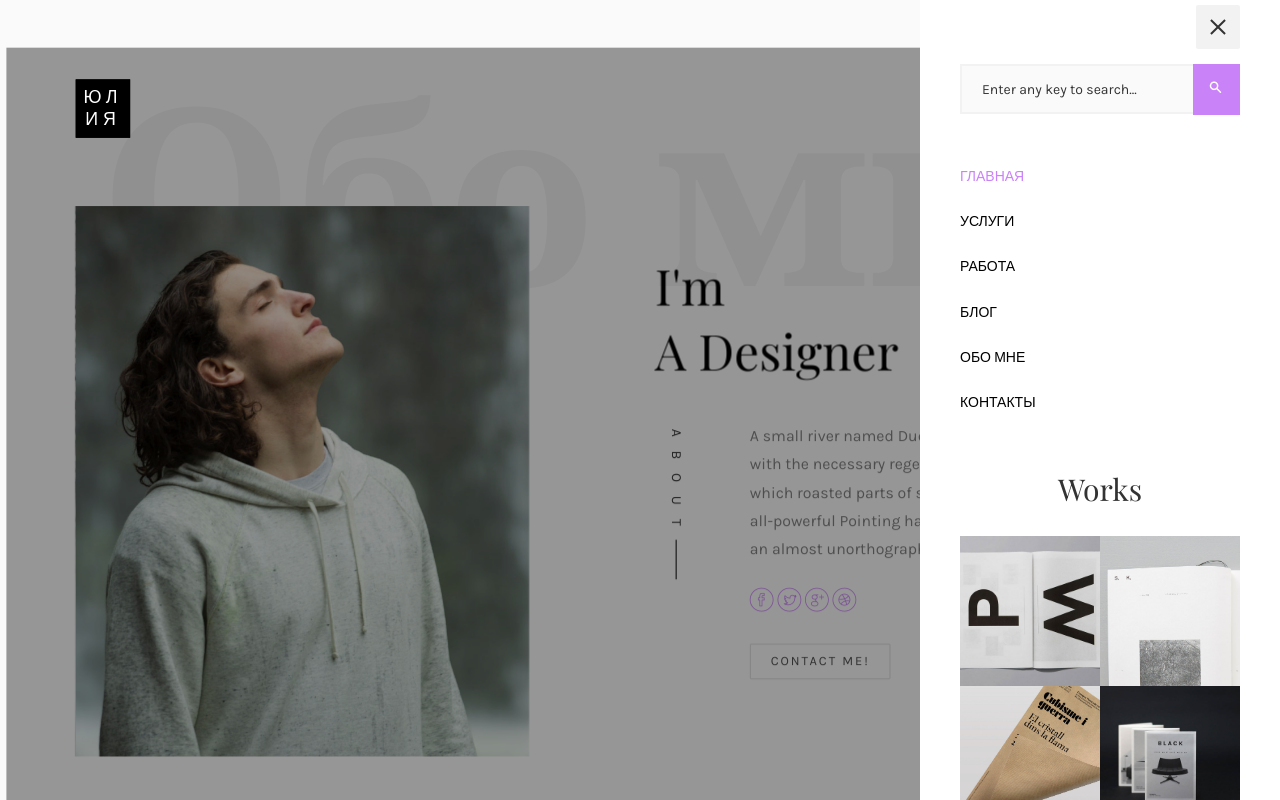
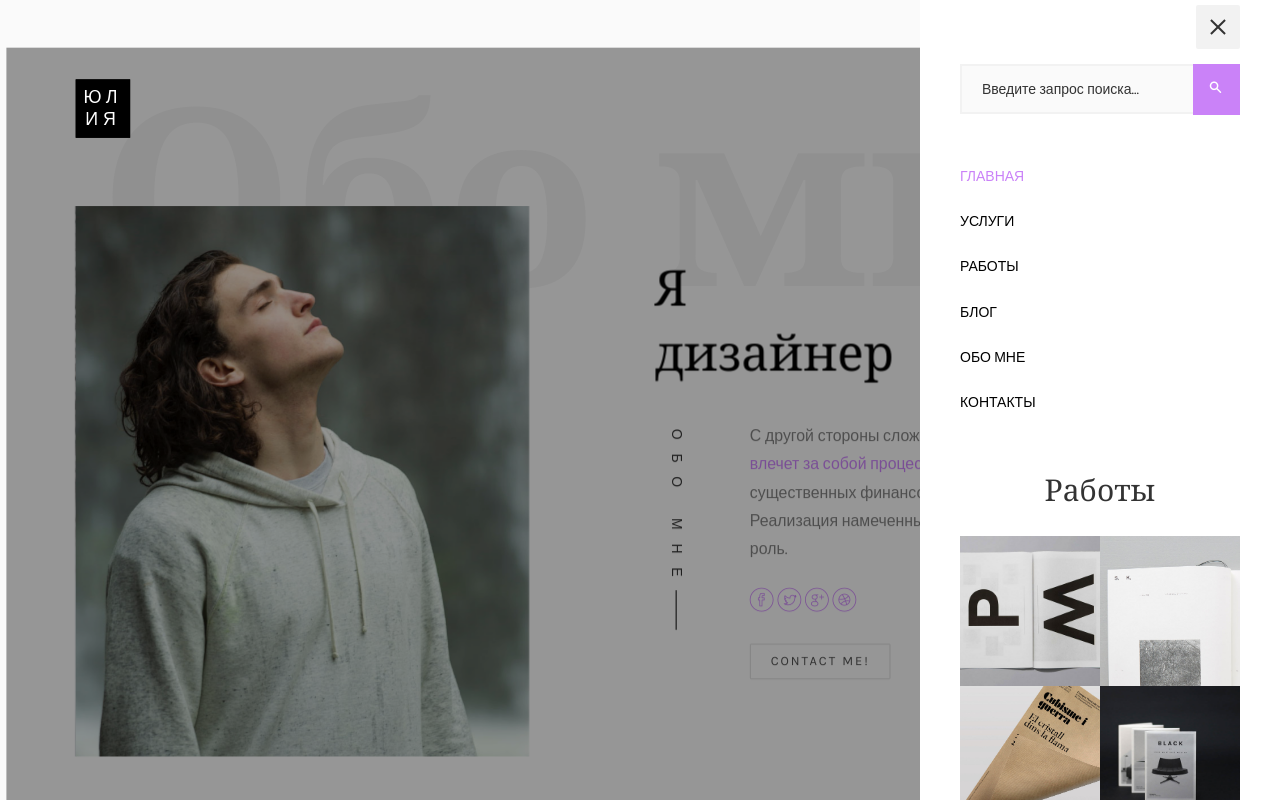
Before and after one commit to LopatinaYUA/Rr123, a plain HTML site: page index.html in a window 1280 px wide. Both pictures are taken after a click on the link 1200 px from the left and 46 px from the top of the page. Drawn offline with nearby package versions, Linux system fonts and the light colour scheme; files whose address does not match are found by name; a web font is replaced by a local one.

Commit message:
Update index.html

```diff
--- a/index.html
+++ b/index.html
@@ -58,7 +58,7 @@
 				<div class="row">
 					<div class="col-md-12">
 						<div class="form-group">
-							<input type="text" class="form-control" id="search" placeholder="Enter any key to search...">
+							<input type="text" class="form-control" id="search" placeholder="Введите запрос поиска...">
 							<button type="submit" class="btn btn-primary"><i class="icon-search3"></i></button>
 						</div>
 					</div>
@@ -68,7 +68,7 @@
 						<ul>
 							<li class="active"><a href="index.html">Главная</a></li>
 							<li><a href="services.html">Услуги</a></li>
-							<li><a href="work.html">Работа</a></li>
+							<li><a href="work.html">Работы</a></li>
 							<li><a href="blog.html">Блог</a></li>
 							<li><a href="about.html">Обо мне</a></li>
 							<li><a href="contact.html">Контакты</a></li>
@@ -77,7 +77,7 @@
 				</div>
 				<div class="row">
 					<div class="col-md-12">
-						<h2 class="head-title">Works</h2>
+						<h2 class="head-title">Работы</h2>
 						<a href="images/work-1.jpg" class="gallery image-popup-link text-center" style="background-image: url(images/work-1.jpg);">
 							<span><i class="icon-search3"></i></span>
 						</a>
@@ -129,17 +129,17 @@
 						<div class="about-desc">
 							<div class="owl-carousel3">
 								<div class="item">
-									<h2><span>Noah</span><span>Henderson</span></h2>
+									<h2><span>Юлия</span><span>Лопатина</span></h2>
 								</div>
 								<div class="item">
-									<h2><span>I'm</span><span>A Designer</span></h2>
+									<h2><span>Я</span><span>дизайнер</span></h2>
 								</div>
 							</div>
 							<div class="desc">
 								<div class="rotate">
-									<h2 class="heading">About</h2>
+									<h2 class="heading">Обо мне</h2>
 								</div>
-								<p>A small river named Duden <a href="#">flows by their place</a> and supplies it with the necessary regelialia. It is a paradisematic country, in which roasted parts of sentences fly into your mouth. Even the all-powerful Pointing has no control about the blind texts it is an almost unorthographic life.</p>
+								<p>С другой стороны сложившаяся структура организации <a href="#">влечет за собой процесс</a> внедрения и модернизации существенных финансовых и административных условий. Реализация намеченных плановых заданий играет важную роль.</p>
 								<p class="colorlib-social-icons">
 									<a href="#"><i class="icon-facebook4"></i></a>
 									<a href="#"><i class="icon-twitter3"></i></a>
```
